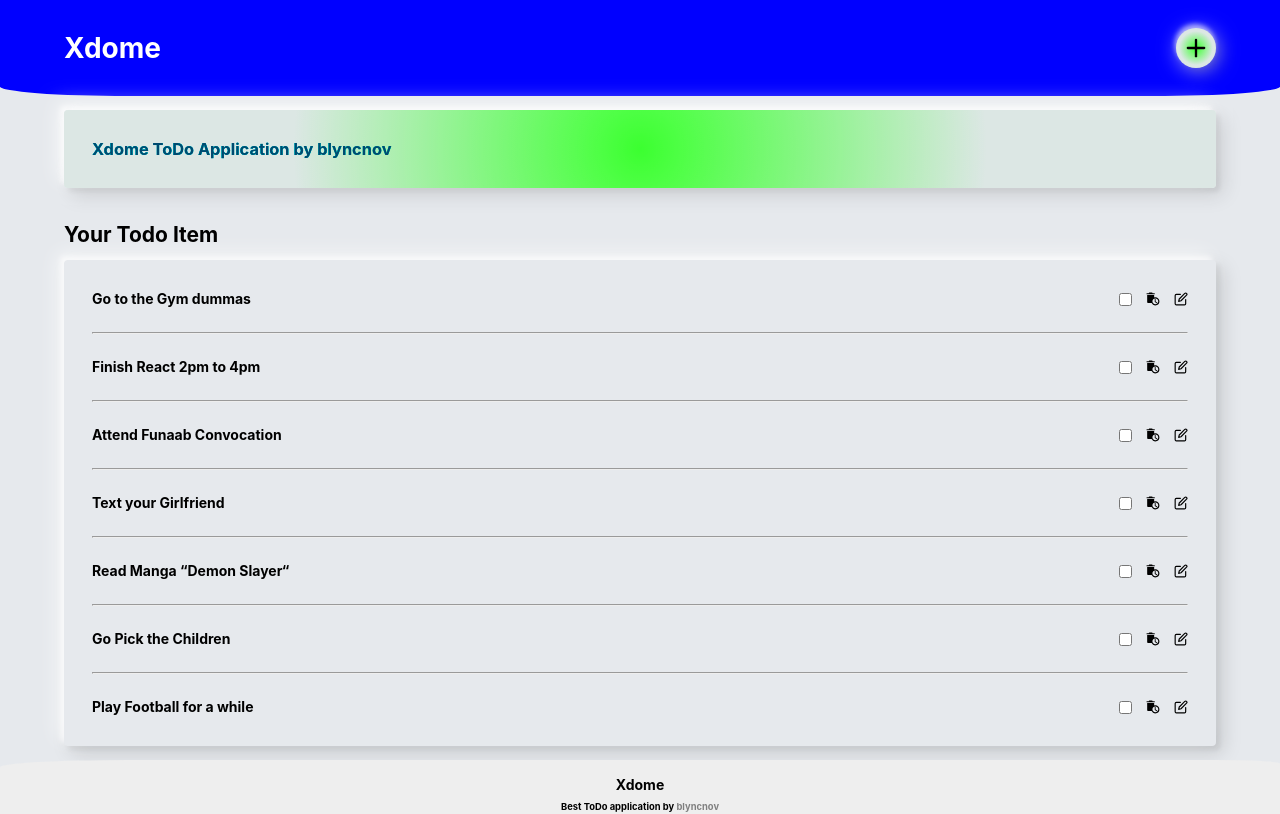
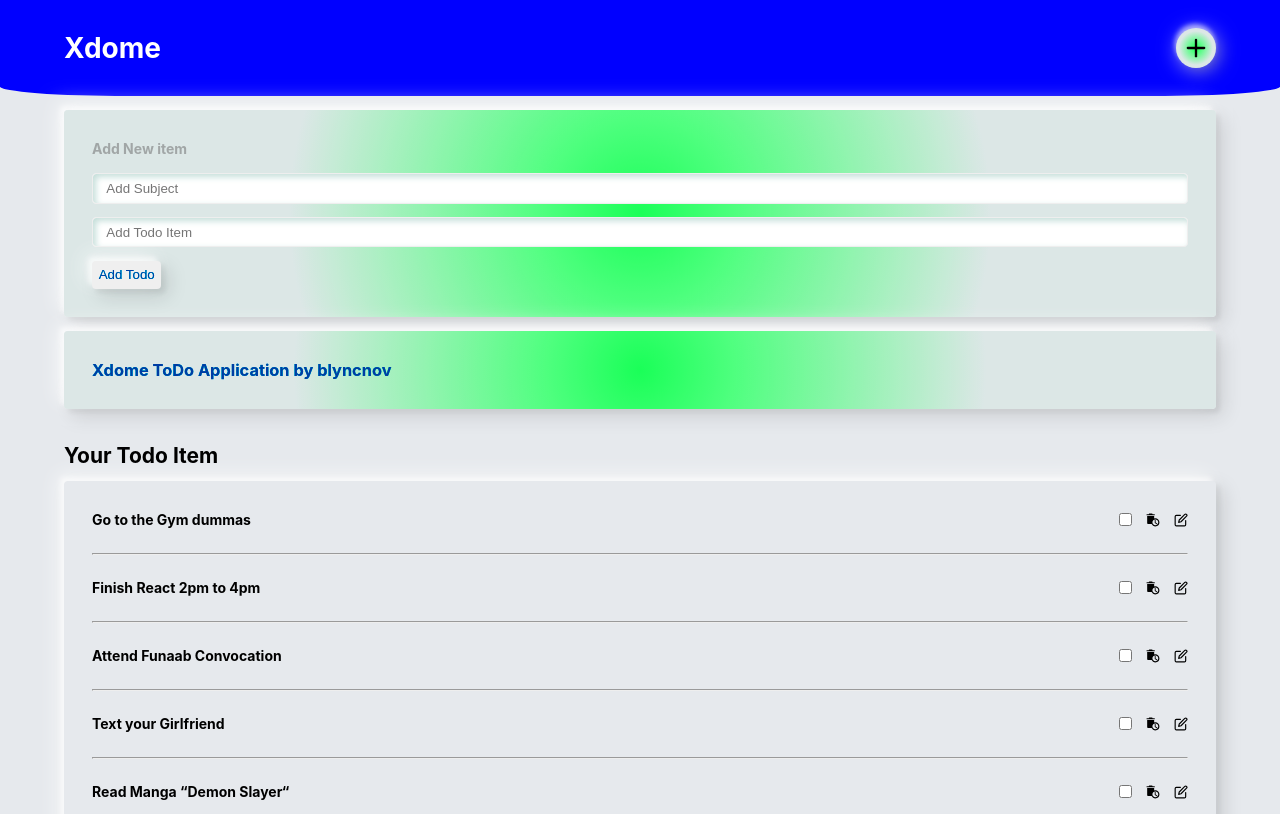
Before and after one commit to blyncnov/Xdome, a Next.js app: page / in a window 1280 px wide. Shown: the top 814 px of the page. Built offline with nearby package versions, Linux system fonts and the light colour scheme.

Commit message:
xdome v8

```diff
--- /dev/null
+++ b/components/AddForm.jsx
@@ -0,0 +1,25 @@
+import React from "react"
+
+import { Container, Card, Flexbox, Restrainer, Logo } from "../styles/constants/Constants"
+import { InputeContainer } from "../styles/styled/Input"
+
+const AddForm = () => {
+    return (
+        <>
+            <Container Bg="transparent" >
+                <Restrainer >
+                    <Card>
+                        <h4> Add New item </h4>
+                        <InputeContainer className="div">
+                            <input type="text" placeholder="Add Subject" />
+                            <input type="text" placeholder="Add Todo Item" />
+                            <button type="submit">Add Todo</button>
+                        </InputeContainer>
+                    </Card>
+                </Restrainer>
+            </Container>
+        </>
+    )
+}
+
+export default AddForm
--- a/components/Header.jsx
+++ b/components/Header.jsx
@@ -3,6 +3,7 @@ import React from "react"
 import { Container, Card, Flexbox, Restrainer, Logo, Circle } from "../styles/constants/Constants"
 
 import { FiPlus } from "react-icons/fi"
+import AddForm from "./AddForm"
 
 const Header = () => {
     return (
@@ -21,7 +22,7 @@ const Header = () => {
 
                 </Restrainer>
             </Container>
-
+            <AddForm />
         </>
     )
 }
--- /dev/null
+++ b/styles/styled/Input.js
@@ -0,0 +1,43 @@
+import styled from 'styled-components';
+
+export const InputeContainer = styled.div`
+width: 100%;
+
+input{
+    width: 100%;
+    display: block;
+    padding: .5em 1em ;
+    margin: 1em 0;
+    border: 1px solid #eee;
+    color: #333;
+    border-radius: 4px;
+        outline: none;
+        box-shadow: rgb(204, 219, 232) 3px 3px 6px 0px inset, rgba(255, 255, 255, 0.5) -3px -3px 6px 1px inset;
+}
+
+button {
+     border: 1px solid #eee;
+    color: blue;
+    border-radius: 4px;
+    outline: none;
+    border: none;
+     padding: .5em ;
+               box-shadow:
+   -7px -7px 20px 0px #fff9,
+   -4px -4px 5px 0px #fff9,
+   7px 7px 20px 0px #0002,
+   4px 4px 5px 0px #0001,
+   inset 0px 0px 0px 0px #fff9,
+   inset 0px 0px 0px 0px #0001,
+   inset 0px 0px 0px 0px #fff9,        inset 0px 0px 0px 0px #0001;
+ transition:box-shadow 0.6s cubic-bezier(.79,.21,.06,.81);
+
+ &:active{
+ box-shadow: rgba(0, 0, 0, 0.15) 0px 2px 8px;
+
+}
+
+
+`
+
+export default InputeContainer
```
